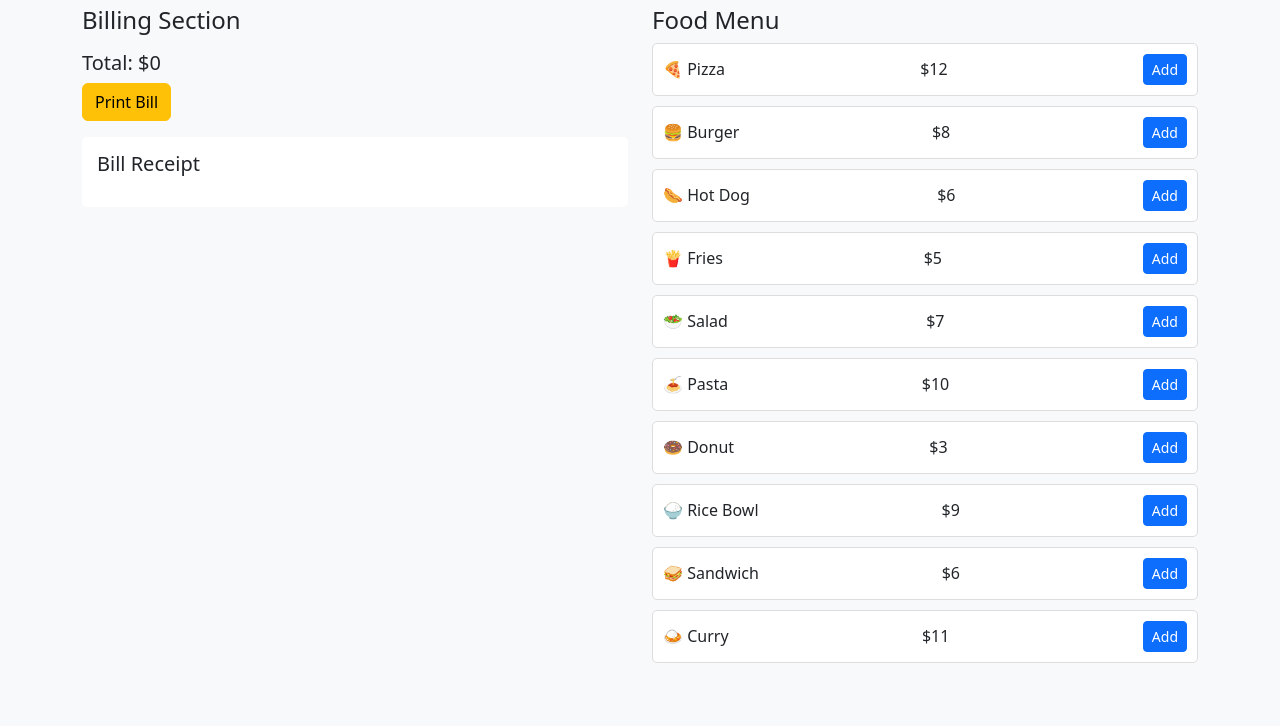
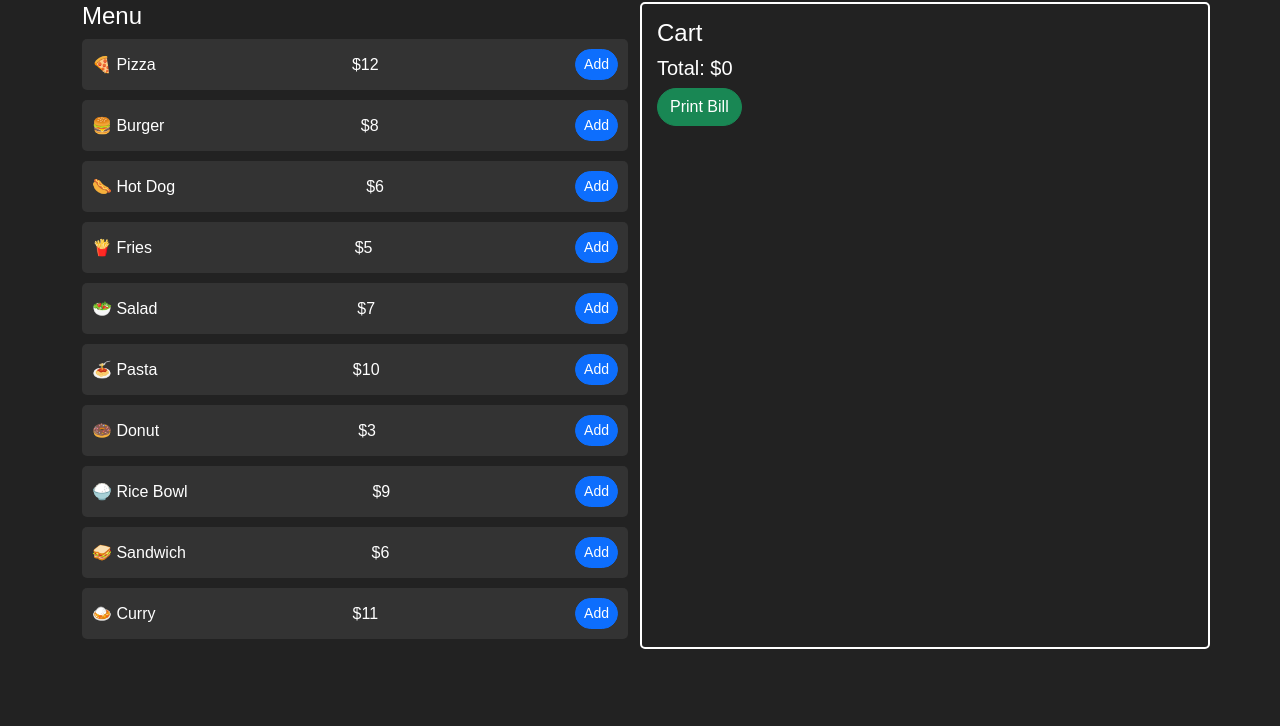
Before and after one commit to ansarPullencheri/project, a plain HTML site: page index2.html in a window 1280 px wide. Shown: the part 74-800 px from the top of the page. Drawn offline with nearby package versions, Linux system fonts and the light colour scheme.

Commit message:
last commit

```diff
--- a/index2.html
+++ b/index2.html
@@ -3,75 +3,49 @@
 <head>
     <meta charset="UTF-8">
     <meta name="viewport" content="width=device-width, initial-scale=1.0">
-    <title>Food Billing Dashboard</title>
+    <title>Food Billing System</title>
     <link rel="stylesheet" href="https://cdn.jsdelivr.net/npm/bootstrap@5.3.0/dist/css/bootstrap.min.css">
     <style>
         body {
-            background-color: #f8f9fa;
+            background: #222;
+            color: white;
+            font-family: Arial, sans-serif;
         }
-        .food-item {
-            border: 1px solid #ddd;
+        .container {
+            margin-top: 30px;
+        }
+        .menu-item, .cart-item {
+            background: #333;
             padding: 10px;
             border-radius: 5px;
             margin-bottom: 10px;
-            background: white;
             display: flex;
             justify-content: space-between;
             align-items: center;
         }
-        .cart-item {
-            display: flex;
-            justify-content: space-between;
-            padding: 5px 0;
-        }
-        #billPreview {
-            background: white;
+        .cart {
+            border: 2px solid #fff;
             padding: 15px;
             border-radius: 5px;
         }
-        /* Hide unnecessary elements during printing */
-        @media print {
-            body * {
-                visibility: hidden;
-            }
-            #billPreview, #billPreview * {
-                visibility: visible;
-            }
-            #billPreview {
-                position: absolute;
-                top: 0;
-                left: 0;
-                width: 100%;
-            }
+        .btn {
+            border-radius: 20px;
         }
     </style>
 </head>
 <body>
-
-    <nav class="navbar navbar-dark bg-dark">
-        <div class="container-fluid">
-            <a class="navbar-brand" href="#">Food Billing Dashboard</a>
-        </div>
-    </nav>
-
-    <div class="container mt-4">
+    <div class="container">
+        <h2 class="text-center">Food Billing System</h2>
         <div class="row">
-
             <div class="col-md-6">
-                <h4>Billing Section</h4>
-                <div id="cart" class="mb-3"></div>
+                <h4>Menu</h4>
+                <div id="menu"></div>
+            </div>
+            <div class="col-md-6 cart">
+                <h4>Cart</h4>
+                <div id="cart"></div>
                 <h5>Total: $<span id="total">0</span></h5>
-                <button class="btn btn-warning" onclick="printBill()">Print Bill</button>
-
-                <div id="billPreview" class="mt-3">
-                    <h5>Bill Receipt</h5>
-                    <p id="billDetails"></p>
-                </div>
-            </div>
-
-            <div class="col-md-6">
-                <h4>Food Menu</h4>
-                <div id="menu"></div>
+                <button class="btn btn-success" onclick="printBill()">Print Bill</button>
             </div>
         </div>
     </div>
@@ -124,7 +98,7 @@
                     <div class='cart-item'>
                         <span>${item} x ${cart[item].quantity}</span>
                         <span>$${itemTotal}</span>
-                        <button class='btn btn-sm btn-danger' onclick='removeFromCart("${item}")'>Remove</button>
+                        <button class='btn btn-danger btn-sm' onclick='removeFromCart("${item}")'>Remove</button>
                     </div>`;
             });
 
@@ -132,44 +106,33 @@
         }
 
         function printBill() {
-            let billText = "Date & Time: " + new Date().toLocaleString() + "<br><br>";
-            billText += "<b>Items Purchased:</b><br>";
-
+            let billText = "Date & Time: " + new Date().toLocaleString() + "\n\nItems Purchased:\n";
             let total = 0;
             Object.keys(cart).forEach(item => {
                 let itemTotal = cart[item].price * cart[item].quantity;
                 total += itemTotal;
-                billText += `${item} x ${cart[item].quantity} = $${itemTotal}<br>`;
+                billText += `${item} x ${cart[item].quantity} = $${itemTotal}\n`;
             });
-
-            billText += `<br><b>Total: $${total}</b>`;
-            document.getElementById("billDetails").innerHTML = billText;
-            document.getElementById("billPreview").style.display = "block";
-
-            window.print();
+            billText += `\nTotal: $${total}`;
+            let printWindow = window.open('', '', 'width=600,height=400');
+            printWindow.document.write('<pre>' + billText + '</pre>');
+            printWindow.document.close();
+            printWindow.print();
         }
 
         function renderMenu() {
             const menuDiv = document.getElementById("menu");
             foodItems.forEach(item => {
                 const foodDiv = document.createElement("div");
-                foodDiv.classList.add("food-item");
+                foodDiv.classList.add("menu-item");
                 foodDiv.innerHTML = `
                     <span>${item.name}</span><span>$${item.price}</span>
-                    <button class='btn btn-sm btn-primary' onclick='addToCart("${item.name}", ${item.price})'>Add</button>`;
+                    <button class='btn btn-primary btn-sm' onclick='addToCart("${item.name}", ${item.price})'>Add</button>`;
                 menuDiv.appendChild(foodDiv);
             });
         }
 
         renderMenu();
-
-        document.addEventListener("keydown", function(event) {
-            if (event.ctrlKey && event.key === "p") {
-                event.preventDefault(); // Prevent the default print behavior
-                printBill(); // Print only the bill preview
-            }
-        });
     </script>
-
 </body>
 </html>
```
